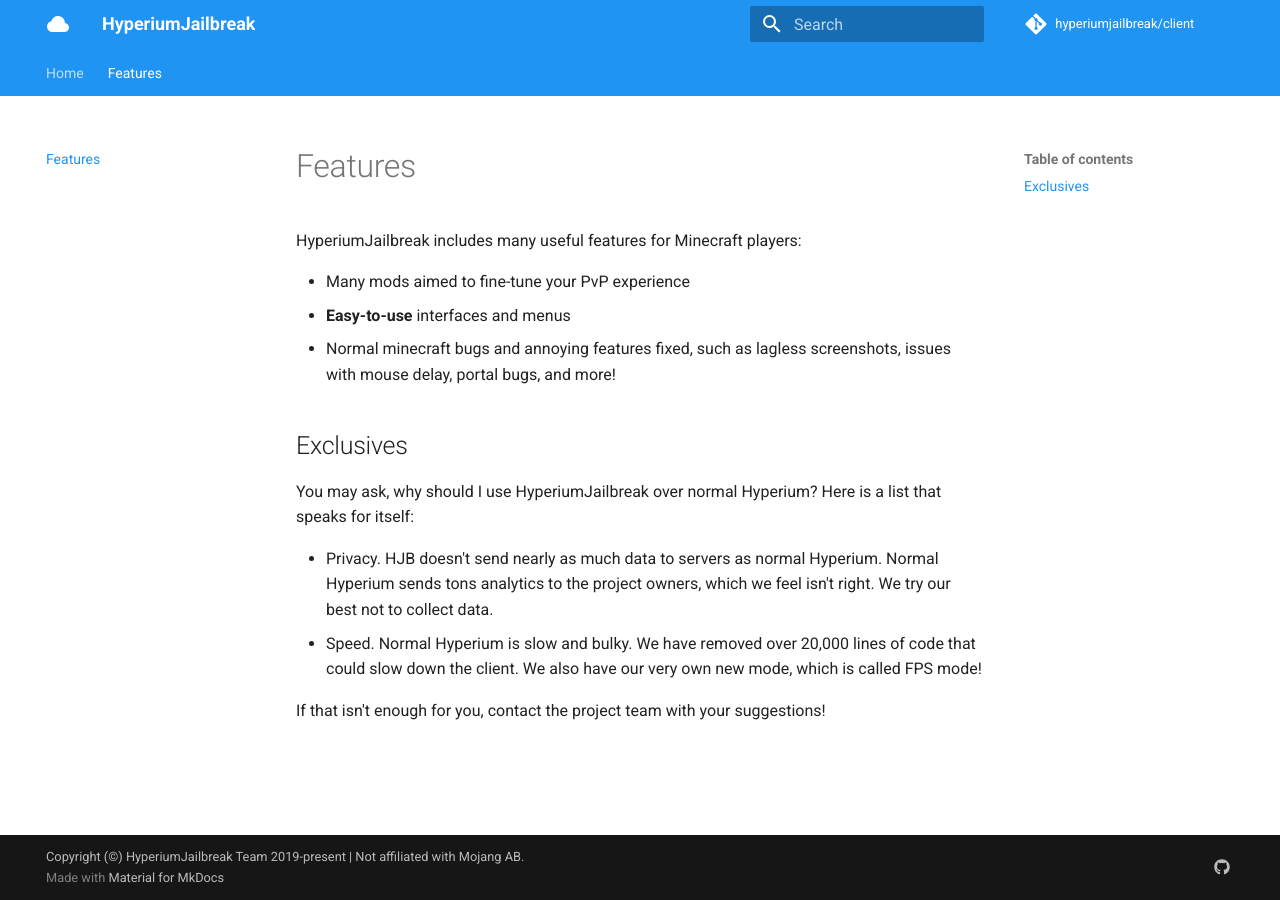
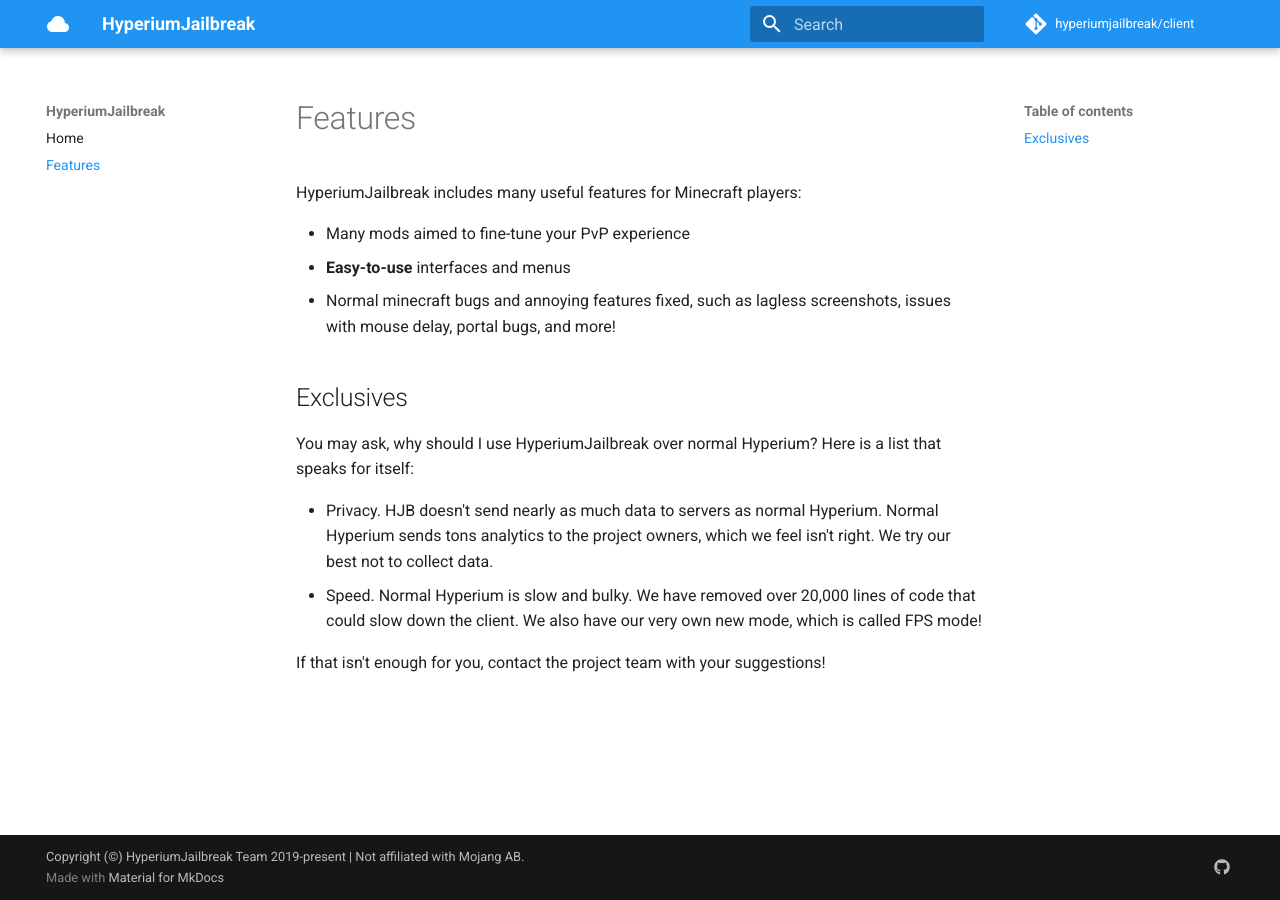
Before and after one commit to hyperiumjailbreak/hyperiumjailbreak.github.io, an MkDocs documentation site: the page built from docs/features.md, in a window 1280 px wide. Built offline with MkDocs 1.6.1 and Material for MkDocs 9.7.7, drawn with Linux system fonts in a browser that asks for light colours; comment, search, counter and statistics services are not loaded; some of the changed lines change nothing that is shown.

Commit message:
Disable tabs

```diff
--- a/mkdocs.yml
+++ b/mkdocs.yml
@@ -7,8 +7,6 @@
   palette:
     primary: 'blue'
     accent: 'pink'
-  feature:
-    tabs: true
 
 repo_name: 'hyperiumjailbreak/client'
 repo_url: 'https://github.com/hyperiumjailbreak/client'
```
